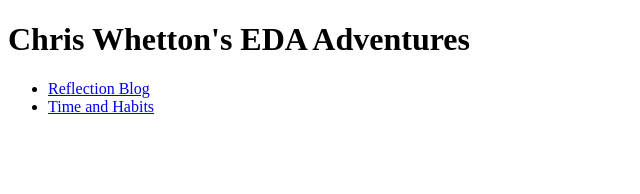
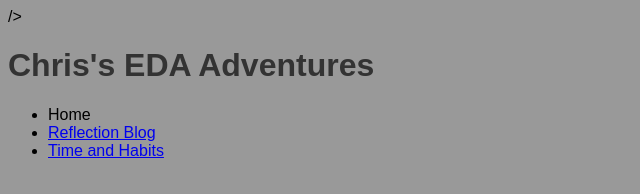
Before and after one commit to chriswhetton/chriswhetton.github.io, a plain HTML site: page index.html in a window 1280 px wide. Shown: the whole page, without its empty margins (0-640 px from the left). Drawn offline with Linux system fonts and the light colour scheme.

Commit message:
Website changes

```diff
--- a/index.html
+++ b/index.html
@@ -2,12 +2,16 @@
 <html>
   <head>
     <title>Chris Whetton's webpage</title>
+    <link href="styles/main.css" rel="stylesheet" type="text/css">/>
+  </head>
 
 <body>
-<h1>Chris Whetton's EDA Adventures </h1>
+
+<h1>Chris's EDA Adventures </h1>
 
 <ul>
-  <li><a href= "/blog/c1-reflection-blog.html">Reflection Blog</a></li>
+  <li>Home</li>
+    <li><a href= "/blog/c1-reflection-blog.html">Reflection Blog</a></li>
   <li><a href= "/blog/c1-time-and-habits-blog.html">Time and Habits</a></li>
 </ul>
 
--- a/styles/main.css
+++ b/styles/main.css
@@ -0,0 +1,8 @@
+body {
+  background: #999;
+  font-family: arial;
+}
+
+h1 {
+  color: #333;
+}
```
Also changed, not shown: blog/c1-reflection-blog.html (+5 -1 lines), blog/c1-time-and-habits-blog.html (+5 -2 lines).
